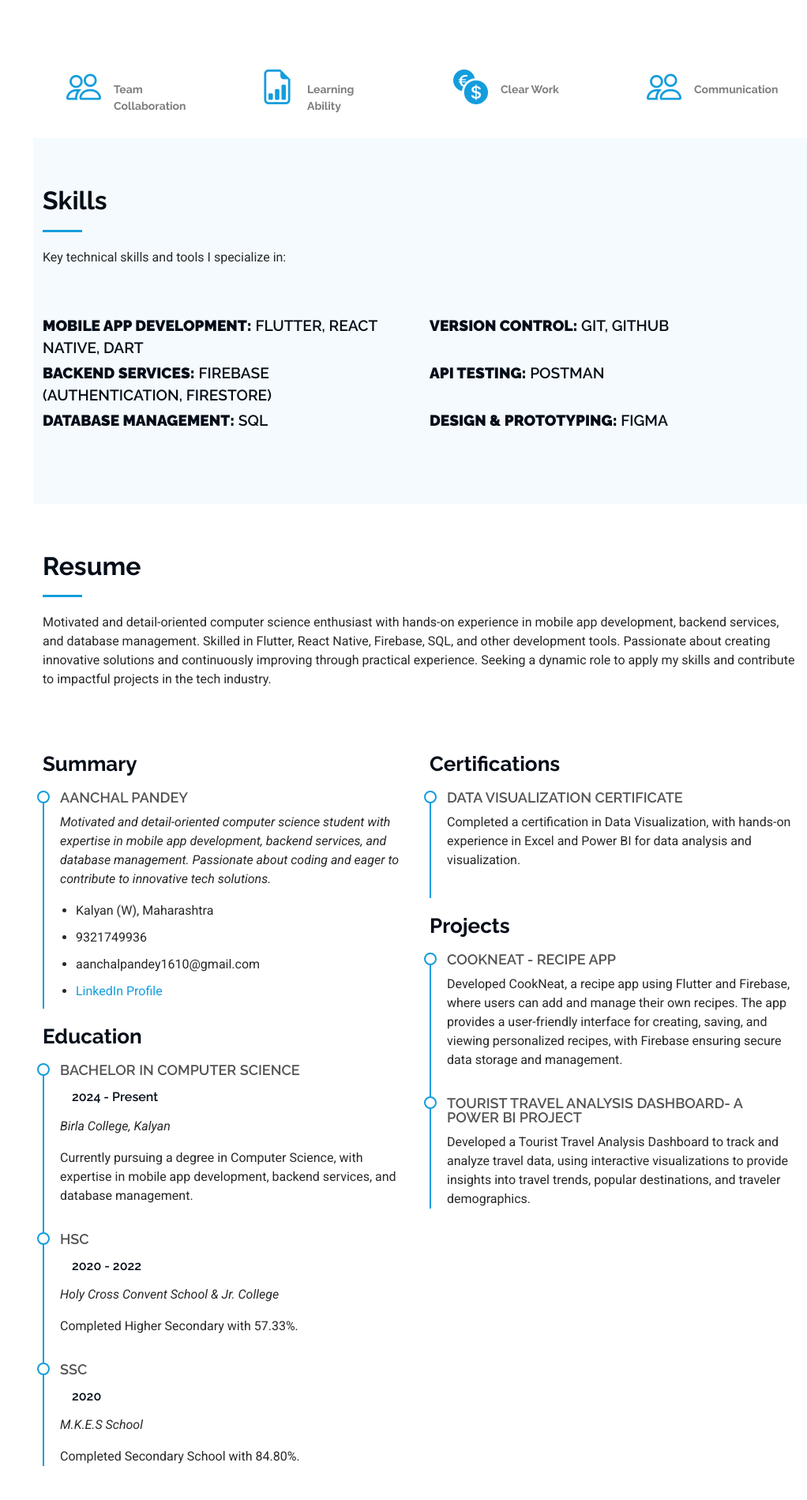
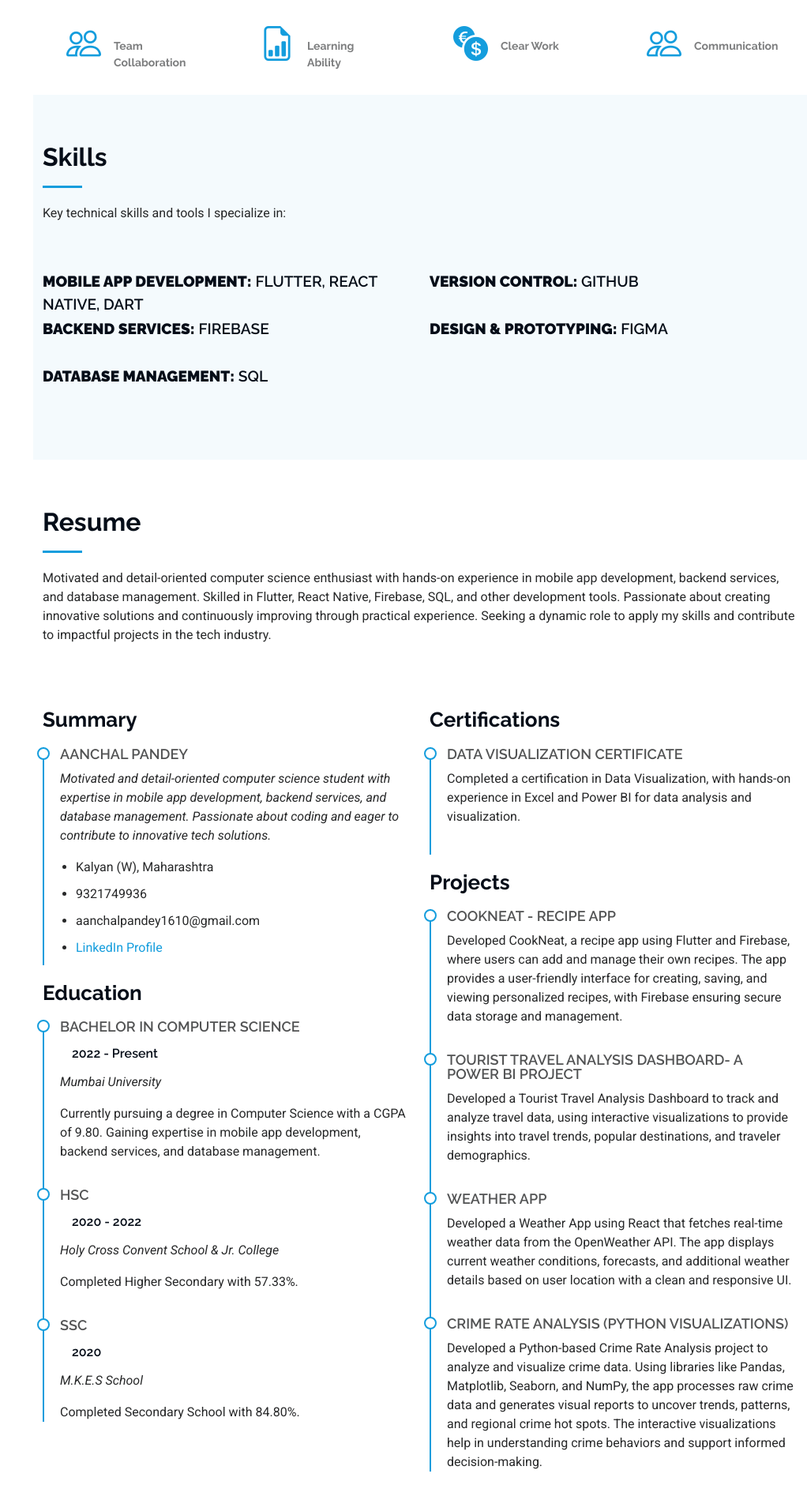
Before and after one commit to AanchalPandey16/Portfolio, a plain HTML site: page index.html in a window 1280 px wide. Shown: the part 1683-3582 px from the top of the page at 79% size, without its empty margins (258-1280 px from the left). Drawn offline with Linux system fonts and the light colour scheme.

Commit message:
Updated portfolio

```diff
--- a/index.html
+++ b/index.html
@@ -73,7 +73,7 @@
 
       <div class="container" data-aos="fade-up" data-aos-delay="100">
         <h2>Aanchal Pandey</h2>
-        <p>I'm <span class="typed" data-typed-items="a student,"></span><span class="typed-cursor typed-cursor--blink" aria-hidden="true"></span><span class="typed-cursor typed-cursor--blink" aria-hidden="true"></span></p>
+        <p>I'm <span class="typed" data-typed-items="a fresher,"></span><span class="typed-cursor typed-cursor--blink" aria-hidden="true"></span><span class="typed-cursor typed-cursor--blink" aria-hidden="true"></span></p>
       </div>
 
     </section><!-- /Hero Section -->
@@ -100,20 +100,19 @@
         <img src="assets/img/profile.jpg" class="img-fluid" alt="">
       </div>
       <div class="col-lg-8 content">
-        <h2>Student</h2>
+
         <p class="fst-italic py-3"></p>
         <div class="row">
           <div class="col-lg-6">
             <ul>
-              <li><i class="bi bi-chevron-right"></i> <strong>Birthday:</strong> <span>16 October 2004</span></li>
-              <li><i class="bi bi-chevron-right"></i> <strong>Phone:</strong> <span>+919321749936</span></li>
               <li><i class="bi bi-chevron-right"></i> <strong>City:</strong> <span>Kalyan, Mumbai</span></li>
+              <li><i class="bi bi-chevron-right"></i> <strong>Degree:</strong> <span>Bachelor's in Computer Science</span></li>
             </ul>
           </div>
           <div class="col-lg-6">
             <ul>
-              <li><i class="bi bi-chevron-right"></i> <strong>Degree:</strong> <span>Bachelor's in Computer Science</span></li>
-              <li><i class="bi bi-chevron-right"></i> <strong>Email:</strong> <span>aanchalpandey1610@gmail.com</span></li>
+
+              <li><i class="bi bi-chevron-right"></i> <strong>Email:</strong> <span>pandeyaanchal1610@gmail.com</span></li>
               <li><i class="bi bi-chevron-right"></i> <strong>Profession:</strong> <span>student</span></li>
             </ul>
           </div>
@@ -197,7 +196,7 @@
         </div>
 
         <div class="progress">
-          <span class="skill" style="font-size: 1.2rem;"><strong>Backend Services:</strong> Firebase (Authentication, Firestore)</span>
+          <span class="skill" style="font-size: 1.2rem;"><strong>Backend Services:</strong> Firebase </span>
         </div>
 
         <div class="progress">
@@ -208,11 +207,7 @@
       <!-- Right Column: Development Tools -->
       <div class="col-lg-6">
         <div class="progress">
-          <span class="skill" style="font-size: 1.2rem;"><strong>Version Control:</strong> Git, GitHub</span>
-        </div>
-
-        <div class="progress">
-          <span class="skill" style="font-size: 1.2rem;"><strong>API Testing:</strong> Postman</span>
+          <span class="skill" style="font-size: 1.2rem;"><strong>Version Control:</strong> GitHub</span>
         </div>
 
         <div class="progress">
@@ -259,10 +254,11 @@
         <h3 class="resume-title">Education</h3>
         <div class="resume-item">
           <h4>Bachelor in Computer Science</h4>
-          <h5>2024 - Present</h5>
-          <p><em>Birla College, Kalyan</em></p>
-          <p>Currently pursuing a degree in Computer Science, with expertise in mobile app development, backend services, and database management.</p>
+          <h5>2022 - Present</h5>
+          <p><em>Mumbai University</em></p>
+          <p>Currently pursuing a degree in Computer Science with a CGPA of 9.80. Gaining expertise in mobile app development, backend services, and database management.</p>
         </div><!-- End Resume Item -->
+
 
         <div class="resume-item">
           <h4>HSC</h4>
@@ -295,11 +291,22 @@
           <p>Developed CookNeat, a recipe app using Flutter and Firebase, where users can add and manage their own recipes. The app provides a user-friendly interface for creating, saving, and viewing personalized recipes, with Firebase ensuring secure data storage and management.</p>
         </div><!-- End Resume Item -->
 
-        <!-- New Project Container -->
+
         <div class="resume-item">
           <h4>Tourist Travel Analysis Dashboard- A power BI project</h4>
           <p>Developed a Tourist Travel Analysis Dashboard to track and analyze travel data, using interactive visualizations to provide insights into travel trends, popular destinations, and traveler demographics.</p>
         </div><!-- End Resume Item -->
+
+        <div class="resume-item">
+          <h4>Weather App</h4>
+          <p>Developed a Weather App using React that fetches real-time weather data from the OpenWeather API. The app displays current weather conditions, forecasts, and additional weather details based on user location with a clean and responsive UI.</p>
+        </div><!-- End Resume Item -->
+
+        <div class="resume-item">
+          <h4>Crime Rate Analysis (Python Visualizations)</h4>
+          <p>Developed a Python-based Crime Rate Analysis project to analyze and visualize crime data. Using libraries like Pandas, Matplotlib, Seaborn, and NumPy, the app processes raw crime data and generates visual reports to uncover trends, patterns, and regional crime hot spots. The interactive visualizations help in understanding crime behaviors and support informed decision-making.</p>
+        </div><!-- End Resume Item -->
+
 
       </div><!-- End Right Column -->
 
@@ -333,7 +340,7 @@
             <i class="bi bi-envelope flex-shrink-0"></i>
             <div>
               <h3>Email Me</h3>
-              <p><a href="mailto:jogindartiwari1020@gmail.com">aanchalpandey1610@gmail.com</a></p>
+              <p><a href="mailto:jogindartiwari1020@gmail.com">pandeyaanchal1610@gmail.com</a></p>
             </div>
           </div><!-- End Info Item -->
         </div>
```
